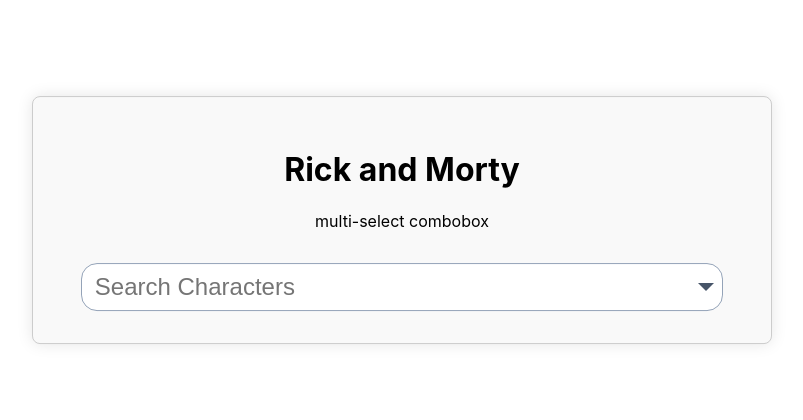
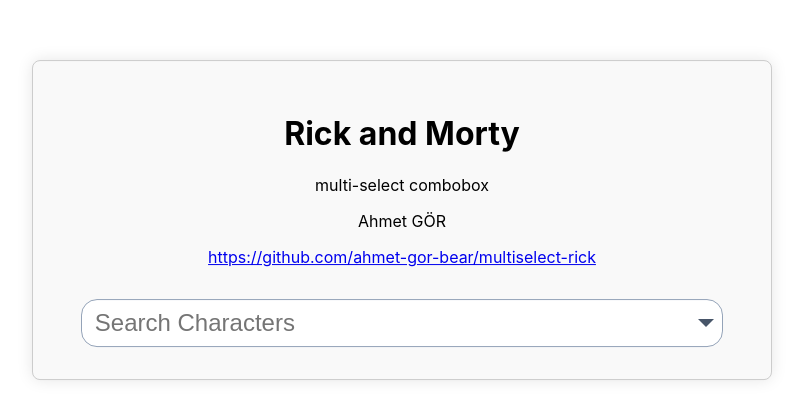
Before and after one commit to ahmet-gor-bear/multiselect-rick, a React (Create React App) app: page / in a window 1280 px wide. Shown: the part 180-600 px from the top of the page, without its empty margins (238-1041 px from the left). Built offline with nearby package versions, Linux system fonts and the light colour scheme.

Commit message:
info added

```diff
--- a/src/App.tsx
+++ b/src/App.tsx
@@ -8,8 +8,11 @@
     <div className="App">
         <div className="centered-box">
             <div className="box-content">
+
                 <h1>Rick and Morty</h1>
                 <p>multi-select combobox</p>
+                <p>Ahmet GÖR</p>
+                <p><a href={'https://github.com/ahmet-gor-bear/multiselect-rick'}>https://github.com/ahmet-gor-bear/multiselect-rick</a></p>
                 <MultiSelectRick/>
             </div>
         </div>
```
